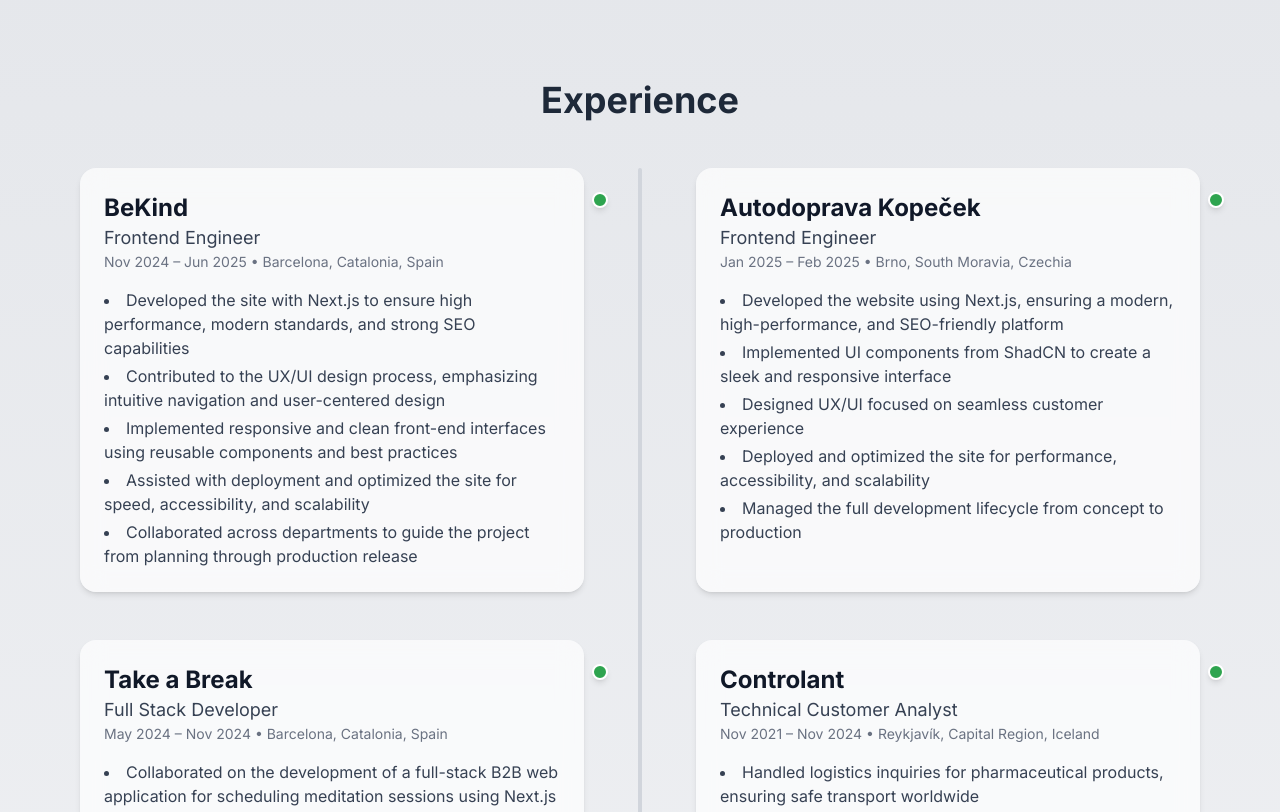
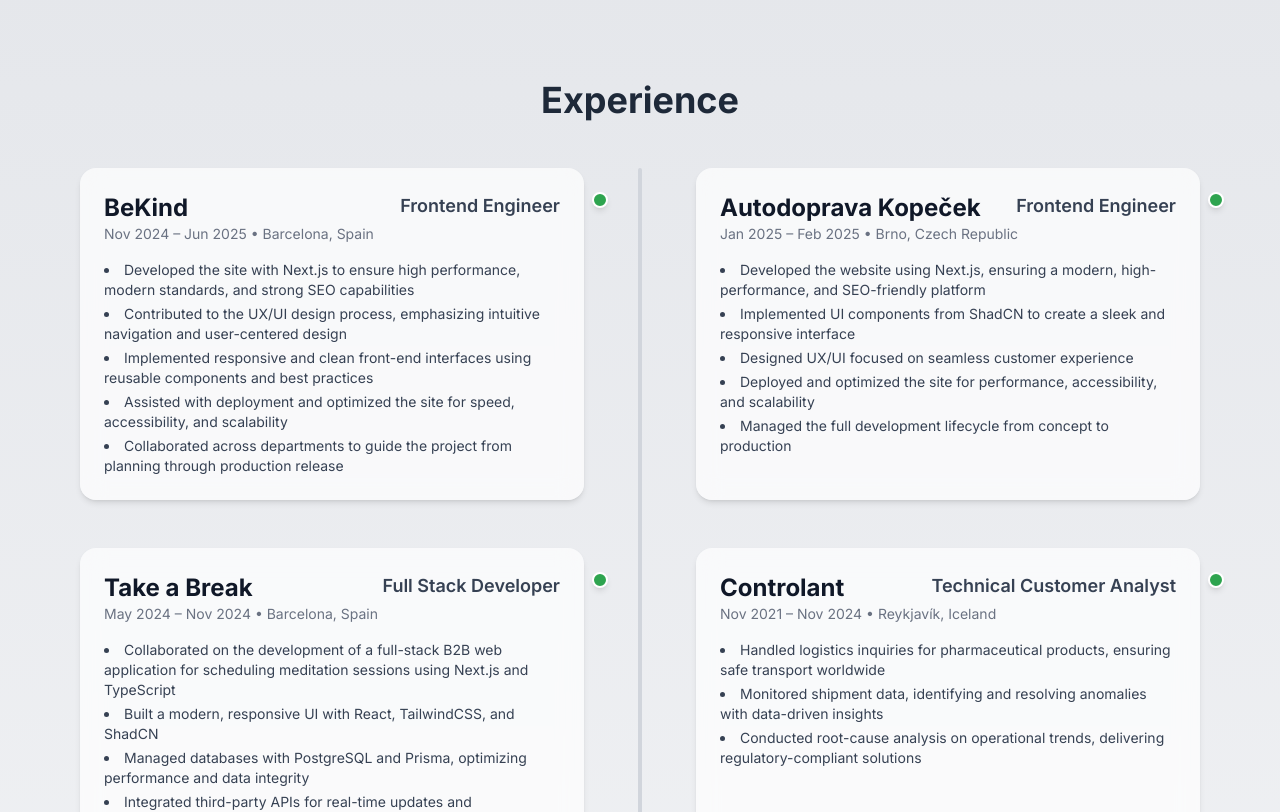
Before and after one commit to lukaskourilcz/nxt-portfolio, a Next.js app: page /components/experience in a window 1280 px wide. Shown: the top 812 px of the page. Built offline with nearby package versions, Linux system fonts and the light colour scheme.

Commit message:
timeline look added

```diff
--- a/src/app/components/experience/page.js
+++ b/src/app/components/experience/page.js
@@ -6,7 +6,7 @@ export default function ExperienceSection() {
       company: "BeKind",
       role: "Frontend Engineer",
       period: "Nov 2024 – Jun 2025",
-      location: "Barcelona, Catalonia, Spain",
+      location: "Barcelona, Spain",
       responsibilities: [
         "Developed the site with Next.js to ensure high performance, modern standards, and strong SEO capabilities",
         "Contributed to the UX/UI design process, emphasizing intuitive navigation and user-centered design",
@@ -19,7 +19,7 @@ export default function ExperienceSection() {
       company: "Autodoprava Kopeček",
       role: "Frontend Engineer",
       period: "Jan 2025 – Feb 2025",
-      location: "Brno, South Moravia, Czechia",
+      location: "Brno, Czech Republic",
       responsibilities: [
         "Developed the website using Next.js, ensuring a modern, high-performance, and SEO-friendly platform",
         "Implemented UI components from ShadCN to create a sleek and responsive interface",
@@ -32,7 +32,7 @@ export default function ExperienceSection() {
       company: "Take a Break",
       role: "Full Stack Developer",
       period: "May 2024 – Nov 2024",
-      location: "Barcelona, Catalonia, Spain",
+      location: "Barcelona, Spain",
       responsibilities: [
         "Collaborated on the development of a full-stack B2B web application for scheduling meditation sessions using Next.js and TypeScript",
         "Built a modern, responsive UI with React, TailwindCSS, and ShadCN",
@@ -46,7 +46,7 @@ export default function ExperienceSection() {
       company: "Controlant",
       role: "Technical Customer Analyst",
       period: "Nov 2021 – Nov 2024",
-      location: "Reykjavík, Capital Region, Iceland",
+      location: "Reykjavík, Iceland",
       responsibilities: [
         "Handled logistics inquiries for pharmaceutical products, ensuring safe transport worldwide",
         "Monitored shipment data, identifying and resolving anomalies with data-driven insights",
@@ -68,7 +68,7 @@ export default function ExperienceSection() {
       company: "Kiwi.com",
       role: "Customer Relations Advisor",
       period: "Dec 2015 – Nov 2019",
-      location: "Brno, South Moravia, Czechia",
+      location: "Brno, Czech republic",
       responsibilities: [
         "Resolved customer complaints with optimized communication pipelines",
         "Maintained knowledge of aviation industry trends and CRM tools",
@@ -103,15 +103,19 @@ export default function ExperienceSection() {
                 left-[-1.5rem] md:left-auto md:right-[-1.5rem]"
               ></div>
 
-              <h3 className="text-2xl font-bold text-gray-900">
-                {exp.company}
-              </h3>
-              <p className="text-lg text-gray-700">{exp.role}</p>
+              <div className="flex justify-between items-start">
+                <h3 className="text-2xl font-bold text-gray-900">
+                  {exp.company}
+                </h3>
+                <span className="text-lg font-semibold text-gray-700">
+                  {exp.role}
+                </span>
+              </div>
               <p className="text-sm text-gray-500">
                 {exp.period} • {exp.location}
               </p>
 
-              <ul className="list-disc list-inside mt-4 text-gray-700 space-y-1">
+              <ul className="list-disc list-inside mt-4 text-gray-700 space-y-1 text-sm">
                 {exp.responsibilities.map((res, j) => (
                   <li key={j}>{res}</li>
                 ))}
```
